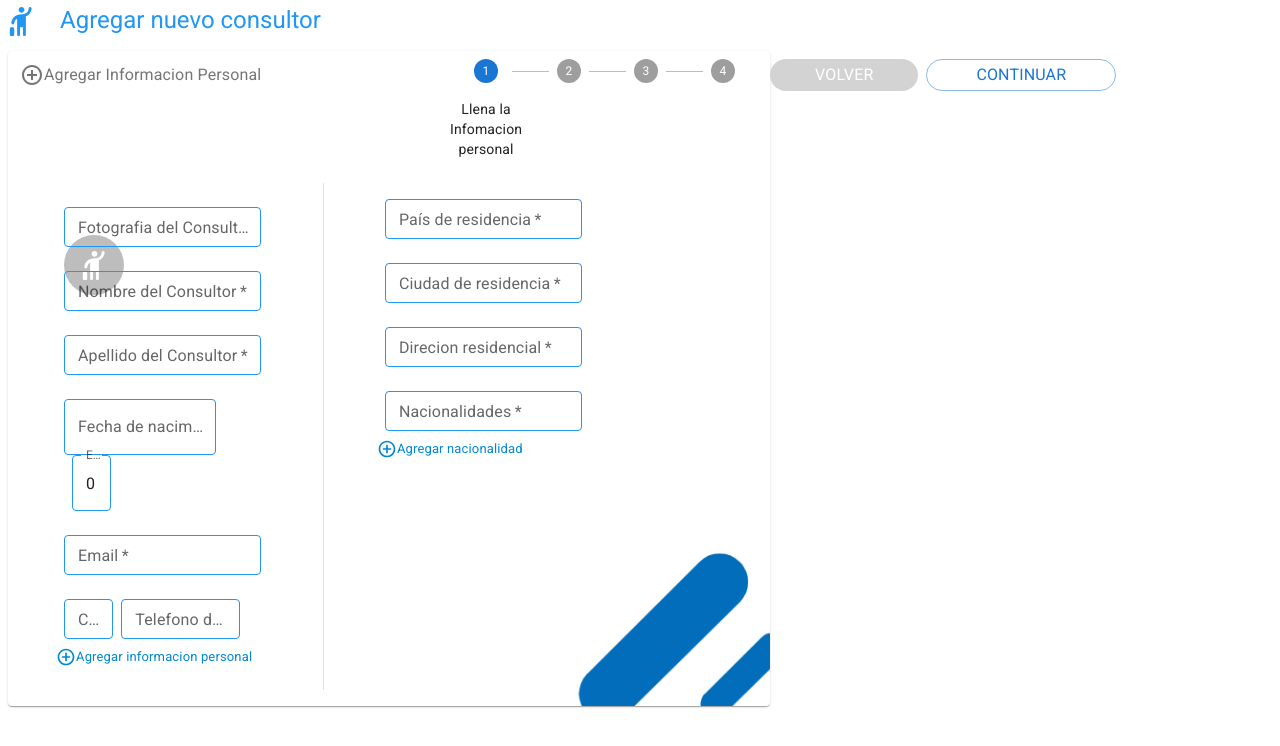
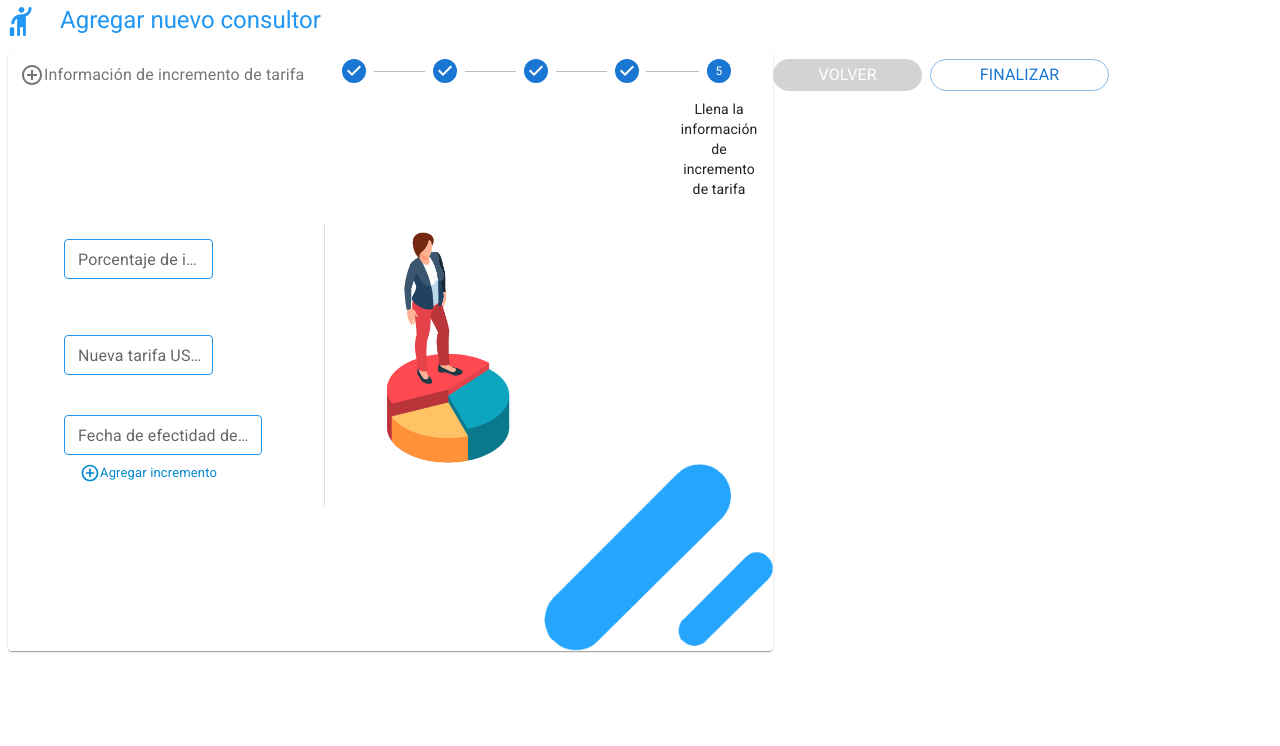
Before and after one commit to SantiagoJDG/management-center-web, a Next.js app: page /create-collaborator-steps in a window 1280 px wide. Shown: the top 746 px of the page. Built offline with nearby package versions, Linux system fonts and the light colour scheme; no server answers.

Commit message:
Add new component with requierement

```diff
--- a/src/components/Collaborators/CreateCollaboratorSteps/RateIncreaseStepSix.js
+++ b/src/components/Collaborators/CreateCollaboratorSteps/RateIncreaseStepSix.js
@@ -1,6 +1,6 @@
-import { useState, forwardRef, useEffect } from 'react';
+import { useState, forwardRef, useRef, useEffect } from 'react';
 import { useForm, Controller } from 'react-hook-form';
-import { Grid, Typography, Divider, CardMedia } from '@mui/material';
+import { Grid, Typography, ListItemIcon, Divider, CardMedia } from '@mui/material';
 import useEdit from 'hooks/useEdit';
 import { DatePicker } from '@mui/x-date-pickers/DatePicker';
 import { LocalizationProvider } from '@mui/x-date-pickers/LocalizationProvider';
@@ -8,18 +8,46 @@ import { AdapterMoment } from '@mui/x-date-pickers/AdapterMoment';
 import { CssTextField } from '../../../styles/formButton';
 import useMessage from 'hooks/useMessage';
 import moment from 'moment';
+import AddCircleOutlineIcon from '@mui/icons-material/AddCircleOutline';
+
 import 'moment/locale/es';
 
 const RateIncreaseStepSix = forwardRef((props, ref) => {
   const { handleNewMessage } = useMessage();
-  const [age, setAge] = useState(0);
-  const [errorEmailMessage, setEmailErrorMessage] = useState('');
-  const [companyInformation, setCompanyInformation] = useState({
-    businessCode: '',
+  const [rateIncrease, setRateIncrease] = useState({
     admissionDate: '',
-    businessEmail: ''
+    newRate: '',
+    rateIncreasePercentages: [
+      {
+        rateIncreasePercentage: ''
+      }
+    ]
   });
-  const [edit] = useEdit(`/api/collaborator/${props.newCollaboratorId}`, companyInformation);
+  const [edit] = useEdit(`/api/collaborator/${props.newCollaboratorId}`, rateIncrease);
+  const [numbeRateIncrease, setNumberRateIncrease] = useState([{ rateIncreasePercentage: '' }]);
+  const secondTextFieldRef = useRef(null);
+
+  const handleAddNumberRateIncrease = () => {
+    setNumberRateIncrease([...numbeRateIncrease, { rateIncreasePercentage: '' }]);
+  };
+
+  const handleNumbeRateChange = (event, index, key) => {
+    const newnumbeRateIncrease = [...numbeRateIncrease];
+    newnumbeRateIncrease[index][key] = event.target.value;
+
+    if (key === 'areaCode') {
+      const input = event.target.value;
+      const expectedLength = 3;
+
+      if (input.length === expectedLength) {
+        secondTextFieldRef.current.focus();
+      }
+    }
+    setRateIncrease({
+      ...rateIncrease,
+      rateIncreasePercentages: newnumbeRateIncrease
+    });
+  };
 
   const {
     register,
@@ -28,32 +56,6 @@ const RateIncreaseStepSix = forwardRef((props, ref) => {
     trigger,
     formState: { errors }
   } = useForm();
-
-  const calculateAge = (date) => {
-    const today = new Date();
-    const birthDate = new Date(date);
-    let age = today.getFullYear() - birthDate.getFullYear();
-    const month = today.getMonth() - birthDate.getMonth();
-    if (month < 0 || (month === 0 && today.getDate() < birthDate.getDate())) {
-      age--;
-    }
-    setCompanyInformation({
-      ...companyInformation,
-      admissionDate: date
-    });
-    setAge(age);
-  };
-
-  const handleOnChangeEmail = (event) => {
-    const inputValue = event.target.value;
-    const emailRegex = /^[^\s@]+@[^\s@]+\.[^\s@]+$/;
-    if (emailRegex.test(inputValue)) {
-      setEmailErrorMessage('');
-      setCompanyInformation({ ...companyInformation, businessEmail: inputValue });
-    } else {
-      setEmailErrorMessage('El valor ingresado no es un correo electrónico válido.');
-    }
-  };
 
   const afterExecution = (execution) => {
     if (execution.status !== 200 || execution.data === 'SequelizeUniqueConstraintError') {
@@ -82,29 +84,66 @@ const RateIncreaseStepSix = forwardRef((props, ref) => {
 
   useEffect(() => {
     ref.current = validateForm;
-  }, [companyInformation]);
+  }, [rateIncrease]);
 
   return (
     <Grid container direction={'row'} xs={11} justifyContent={'space-between'} p={2}>
       <Grid item xs={5}>
         <Grid container direction={'column'} spacing={5} p={2}>
           <Grid item>
+            {numbeRateIncrease.map((Rate, index) => (
+              <Grid item key={index}>
+                <CssTextField
+                  required
+                  sx={{ width: '75%' }}
+                  id={`number-${index}`}
+                  name={`number-${index}`}
+                  label="Porcentaje de incremento de tarifa"
+                  placeholder="%"
+                  type="number"
+                  size="small"
+                  fullWidth
+                  variant="outlined"
+                  inputRef={secondTextFieldRef}
+                  value={Rate.number}
+                  {...register(`number-${index}`, {
+                    required: true,
+                    onChange: (event) => handleNumbeRateChange(event, index, 'number')
+                  })}
+                  error={errors[`number-${index}`]}
+                  helperText={
+                    errors[`number-${index}`] && (
+                      <Typography variant="caption" color="error">
+                        Campo requerido
+                      </Typography>
+                    )
+                  }
+                />
+                <Grid sx={{ pl: 2, pt: 2 }}></Grid>
+              </Grid>
+            ))}
+          </Grid>
+
+          <Grid item>
             <CssTextField
+              sx={{ width: '75%' }}
               size="small"
-              label="Codigo de empleado"
+              label="Nueva tarifa USD$"
+              type="number"
+              placeholder="$0000.00"
               fullWidth
-              name="businessCode"
-              {...register('businessCode', {
+              name="newRate"
+              {...register('newRate', {
                 required: true,
                 onChange: (event) => {
-                  setCompanyInformation({
-                    ...companyInformation,
-                    businessCode: event.target.value
+                  setRateIncrease({
+                    ...rateIncrease,
+                    newRate: event.target.value
                   });
                 }
               })}
-              error={errors.businessCode}
-              helperText={errors.businessCode && 'Campo requerido'}
+              error={errors.newRate}
+              helperText={errors.newRate && 'Campo requerido'}
             />
           </Grid>
           <Grid item>
@@ -114,12 +153,11 @@ const RateIncreaseStepSix = forwardRef((props, ref) => {
                 control={control}
                 render={({ field: { value, onChange } }) => (
                   <DatePicker
-                    label="Fecha de ingreso"
+                    label="Fecha de efectidad del ajuste"
                     maxDate={moment().format()}
                     value={value || null}
                     onChange={(newValue) => {
                       onChange(newValue);
-                      calculateAge(newValue);
                     }}
                     renderInput={(params) => (
                       <CssTextField
@@ -127,7 +165,7 @@ const RateIncreaseStepSix = forwardRef((props, ref) => {
                         sx={{ width: '100%' }}
                         required
                         size="small"
-                        label={'Fecha de ingreso'}
+                        label={'Fecha de efectidad del ajuste'}
                         placeholder="DD/MM/YYYY"
                         name="admissionDate"
                         error={errors.admissionDate && true}
@@ -144,53 +182,37 @@ const RateIncreaseStepSix = forwardRef((props, ref) => {
                   />
                 )}
               />
+              <Grid sx={{ pl: 2, pt: 1 }}>
+                <ListItemIcon>
+                  <AddCircleOutlineIcon
+                    color="info"
+                    onClick={handleAddNumberRateIncrease}
+                    fontSize="small"
+                  />
+                  <Typography
+                    onClick={handleAddNumberRateIncrease}
+                    variant="h9"
+                    sx={{ color: 'info.main', fontSize: 'small' }}
+                  >
+                    Agregar incremento
+                  </Typography>
+                </ListItemIcon>
+              </Grid>
             </LocalizationProvider>
-          </Grid>
-          <Grid item>
-            <CssTextField
-              label="Antiguedad"
-              value={age}
-              size={'small'}
-              InputProps={{ readOnly: true }}
-              fullWidth
-            />
-          </Grid>
-          <Grid item>
-            <CssTextField
-              required
-              sx={{ width: '100%' }}
-              label="Email"
-              variant="outlined"
-              size="small"
-              fullWidth
-              name="businessEmail"
-              {...register('businessEmail', {
-                required: true,
-                onChange: (event) => handleOnChangeEmail(event)
-              })}
-              error={errors.businessEmail || !!errorEmailMessage}
-              helperText={
-                errorEmailMessage ||
-                (errors.businessEmail && (
-                  <Typography variant="caption" color="error">
-                    Campo requerido
-                  </Typography>
-                ))
-              }
-            />
           </Grid>
         </Grid>
       </Grid>
+
       <Divider orientation="vertical" flexItem></Divider>
       <Grid item xs={5}>
         <Grid container spacing={3} p={2} direction={'column'}>
           <CardMedia
             sx={{
-              width: 300,
-              height: 300,
+              width: 150,
+              height: 250,
               margin: 1
             }}
-            image="prop-0.png"
+            image="prop-01.png"
           />
         </Grid>
       </Grid>
@@ -198,5 +220,5 @@ const RateIncreaseStepSix = forwardRef((props, ref) => {
   );
 });
 
-RateIncreaseStepSix.displayName = 'CompanyInformation';
+RateIncreaseStepSix.displayName = 'RateIncrease';
 export default RateIncreaseStepSix;
--- a/src/pages/create-collaborator-steps.js
+++ b/src/pages/create-collaborator-steps.js
@@ -15,15 +15,33 @@ import PersonalInformationStepOne from '../components/Collaborators/CreateCollab
 import CompanyInformationStepTwo from 'components/Collaborators/CreateCollaboratorSteps/CompanyInformationStepTwo';
 import ContractInformationStepThree from 'components/Collaborators/CreateCollaboratorSteps/ContractInformationStepThree';
 import PaymentInformationStepFour from 'components/Collaborators/CreateCollaboratorSteps/PaymentInformationStepFour';
+import RateIncreaseStepSix from 'components/Collaborators/CreateCollaboratorSteps/RateIncreaseStepSix';
 import { useRef, useState } from 'react';
 
 const CreateCollaboratorSteps = () => {
-  const [activeStep, setActiveStep] = useState(0);
+  const [activeStep, setActiveStep] = useState(4);
   const [skipped, setSkipped] = useState(new Set());
   const formValidate = useRef(null);
   const [newCollaboratorId, setNewCollaboratorId] = useState(null);
+
   const isStepSkipped = (step) => {
     return skipped.has(step);
+  };
+
+  const isStepOptional = (step) => {
+    return step === 1;
+  };
+
+  const handleSkip = () => {
+    if (!isStepOptional(activeStep)) {
+      throw new Error("You can't skip a step that isn't optional.");
+    }
+    setActiveStep((prevActiveStep) => prevActiveStep + 1);
+    setSkipped((prevSkipped) => {
+      const newSkipped = new Set(prevSkipped.values());
+      newSkipped.add(activeStep);
+      return newSkipped;
+    });
   };
 
   const handleBack = () => {
@@ -82,6 +100,19 @@ const CreateCollaboratorSteps = () => {
           newCollaboratorId={newCollaboratorId}
         />
       )
+    },
+    {
+      id: 6,
+      title: 'Llena la información de incremento de tarifa',
+      stepName: 'Información de incremento de tarifa',
+      backgroungImg: '/pills-cyan.png',
+      component: (
+        <RateIncreaseStepSix
+          ref={formValidate}
+          setActiveStep={setActiveStep}
+          newCollaboratorId={newCollaboratorId}
+        />
+      )
     }
   ];
 
@@ -96,7 +127,7 @@ const CreateCollaboratorSteps = () => {
   };
 
   const handleReset = () => {
-    setActiveStep(0);
+    setActiveStep(4);
   };
 
   const finishedStepsOptions = () => {
@@ -126,6 +157,13 @@ const CreateCollaboratorSteps = () => {
               Volver
             </Typography>
           </Button>
+          {isStepOptional(activeStep) && (
+            <Button color="inherit" onClick={handleSkip} sx={{ mr: 1 }}>
+              <Typography sx={{ pl: 5, pr: 5 }} color="white">
+                Saltar paso
+              </Typography>
+            </Button>
+          )}
           <Button
             onClick={handleNext}
             variant="outlined"
```
Also changed, not shown: public/prop-01.png (added).
